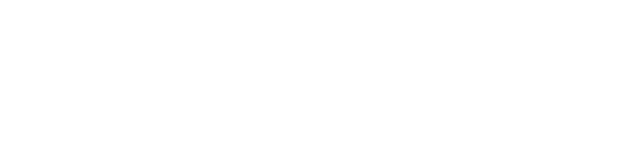
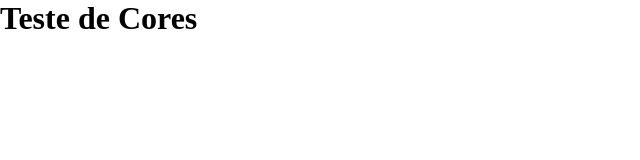
Before and after one commit to coelhokauap/jornada-viagens, a plain HTML site: page jornada-viagens/index.html in a window 1280 px wide. Shown: the whole page, without its empty margins (0-640 px from the left). Drawn offline with Linux system fonts and the light colour scheme.

Commit message:
Adiciona variaveis de texto

```diff
--- a/jornada-viagens/css/style.css
+++ b/jornada-viagens/css/style.css
@@ -0,0 +1,22 @@
+:root {
+    --background-primary-color: #ffffff;
+    --background-secondary-color: #f5f5f5;
+    --background-tertiary-color: #000000;
+
+    --butoon-primary-color: #8F0101;
+    --butoon-secondary-color:#B81515;
+
+    --text-primary-color: #222222;
+    --text-secondary-color: #ffffff;
+}
+
+/* CSS RESET */
+body, img, h1, p, fieldset, legend, label, input, select, textarea, button {
+    margin: 0;
+    padding: 0;
+    box-sizing: border-box;
+}
+
+h1{
+    color: var(-);
+}
--- a/jornada-viagens/index.html
+++ b/jornada-viagens/index.html
@@ -3,9 +3,10 @@
 <head>
   <meta charset="UTF-8">
   <meta name="viewport" content="width=device-width, initial-scale=1.0">
+  <link rel="stylesheet" href="css/style.css">
   <title>Jornada Viagens</title>
 </head>
 <body>
-
+  <h1>Teste de Cores</h1>
 </body>
 </html>
```
Also changed, not shown: 1 other file.
